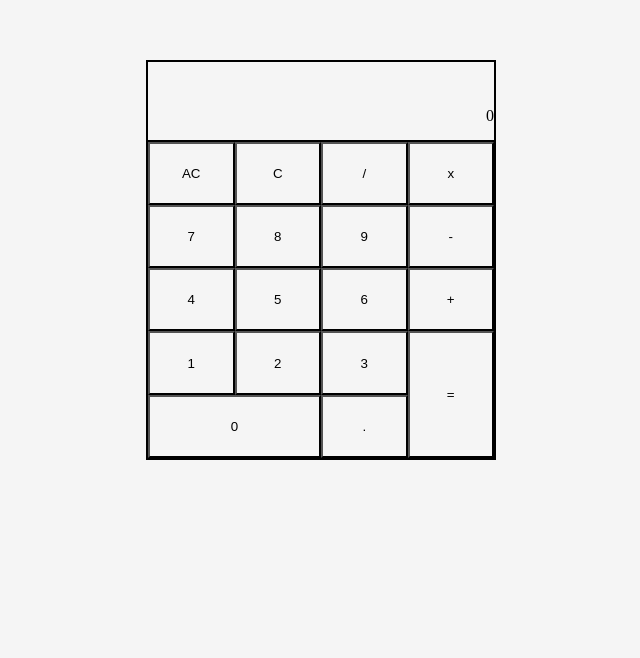
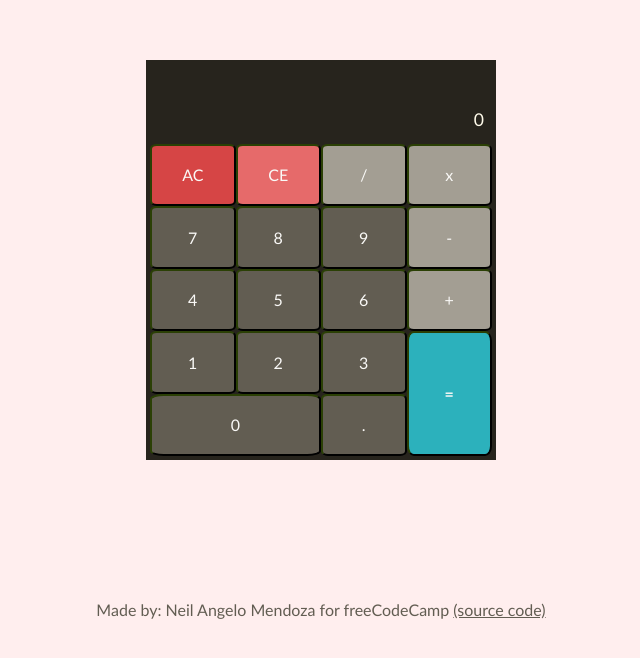
Before and after one commit to nskiu/javascript-calculator-fcc, a React (Vite) app: page / in a window 1280 px wide. Shown: the part 140-798 px from the top of the page, without its empty margins (319-959 px from the left). Built offline with nearby package versions, Linux system fonts and the light colour scheme.

Commit message:
Style UI

```diff
--- a/index.html
+++ b/index.html
@@ -10,5 +10,13 @@
     <div id="root"></div>
     <script type="module" src="/src/main.jsx"></script>
     <script src="https://cdn.freecodecamp.org/testable-projects-fcc/v1/bundle.js"></script>
+    <footer>
+      <p>
+        Made by: Neil Angelo Mendoza for freeCodeCamp
+        <a href="https://github.com/nskiu/drum-machine-fcc" target="_blank"
+          >(source code)</a
+        >
+      </p>
+    </footer>
   </body>
 </html>
--- a/package.json
+++ b/package.json
@@ -5,6 +5,8 @@
   "type": "module",
   "scripts": {
     "dev": "vite",
+    "predeploy": "npm run build",
+    "deploy": "gh-pages -d dist",
     "build": "vite build",
     "lint": "eslint src --ext js,jsx --report-unused-disable-directives --max-warnings 0",
     "preview": "vite preview"
@@ -22,6 +24,7 @@
     "eslint-plugin-react": "^7.32.2",
     "eslint-plugin-react-hooks": "^4.6.0",
     "eslint-plugin-react-refresh": "^0.3.4",
+    "gh-pages": "^5.0.0",
     "vite": "^4.3.9"
   }
 }
--- a/src/App.jsx
+++ b/src/App.jsx
@@ -1,6 +1,6 @@
 import Display from "./components/display";
 import Buttons from "./components/buttons";
-import { useEffect, useState } from "react";
+import { useState } from "react";
 
 const App = () => {
   const [display, setDisplay] = useState(0);
@@ -59,7 +59,7 @@ const App = () => {
         setResult(false);
         setNegative(false);
         return;
-      case "C":
+      case "CE":
         if (noDisplay) return;
 
         if (isResult) {
--- a/src/components/Operators.jsx
+++ b/src/components/Operators.jsx
@@ -1,7 +1,7 @@
 const Operators = ({ handleOperation }) => {
   const operators = {
     clear: "AC",
-    undo: "C",
+    undo: "CE",
     divide: "/",
     multiply: "x",
     subtract: "-",
--- a/src/styles/_btn-grid.scss
+++ b/src/styles/_btn-grid.scss
@@ -1,6 +1,6 @@
 #buttons {
   display: grid;
-  border: 1px solid;
+  border: 3px solid;
   grid-template-columns: repeat(4, 1fr);
   grid-template-rows: repeat(5, 1fr);
 }
--- a/src/styles/index.scss
+++ b/src/styles/index.scss
@@ -1,16 +1,32 @@
 @import "btn-grid";
-
+$digit-color: #625d52;
+$body-bg: #ffeeee;
+$button-color: #a39e93;
+$main-dark: #27241d;
+$display-color: #fffbea;
+$log-color: #f7c948;
+$font-color: #faf9f7;
+$equals-color: #2cb1bc;
+$clear-color: #d64545;
+$undo-color: #e66a6a;
 * {
-  background: whitesmoke;
   padding: 0;
+  border-collapse: collapse;
   margin: 0;
   box-sizing: border-box;
+  color: $main-dark;
+  border-color: #2b4005;
+  font-family: "Gill Sans", "Gill Sans MT", Calibri, "Trebuchet MS", sans-serif;
 }
 #root {
   height: 100vh;
   display: flex;
   justify-content: center;
   align-items: center;
+}
+body {
+  background-color: $body-bg;
+  height: 100vh;
 }
 
 #calculator {
@@ -22,12 +38,80 @@
 }
 
 #screen {
-  border: 1px solid;
-  display: grid;
-  justify-content: end;
+  border: 3px solid;
+  display: flex;
+  flex-direction: column;
+  align-items: flex-end;
+  justify-content: space-around;
+  width: 100%;
+  height: 100%;
+  font-size: 1.1rem;
+  padding-right: 0.5rem;
+  background-color: $main-dark;
+}
+button {
+  cursor: pointer;
+  background: none;
+  color: $font-color;
+  font-size: 1rem;
+  border-radius: 8%;
+}
+
+.digit {
+  background-color: $digit-color;
+}
+
+.operator {
+  background-color: $button-color;
+}
+
+#display {
+  color: $display-color;
+  height: 50%;
+  display: flex;
   align-items: center;
 }
 
-button {
-  cursor: pointer;
+#log {
+  color: $log-color;
+  height: 50%;
+  display: flex;
+  align-items: center;
 }
+
+#equals {
+  background-color: $equals-color;
+  font-weight: bold;
+}
+
+#clear {
+  background-color: $clear-color;
+}
+
+#undo {
+  background-color: $undo-color;
+}
+#buttons {
+  background-color: $main-dark;
+  :hover {
+    color: #423d33;
+    border-color: #507712;
+  }
+}
+
+footer {
+  position: relative;
+  display: flex;
+  justify-content: center;
+  bottom: 60px;
+  flex-wrap: wrap;
+  p {
+    color: $digit-color;
+  }
+  a {
+    color: $digit-color;
+  }
+  a:hover {
+    color: $equals-color;
+  }
+}
```
Also changed, not shown: 1 other file (tests, documents, lock files or other folders).
